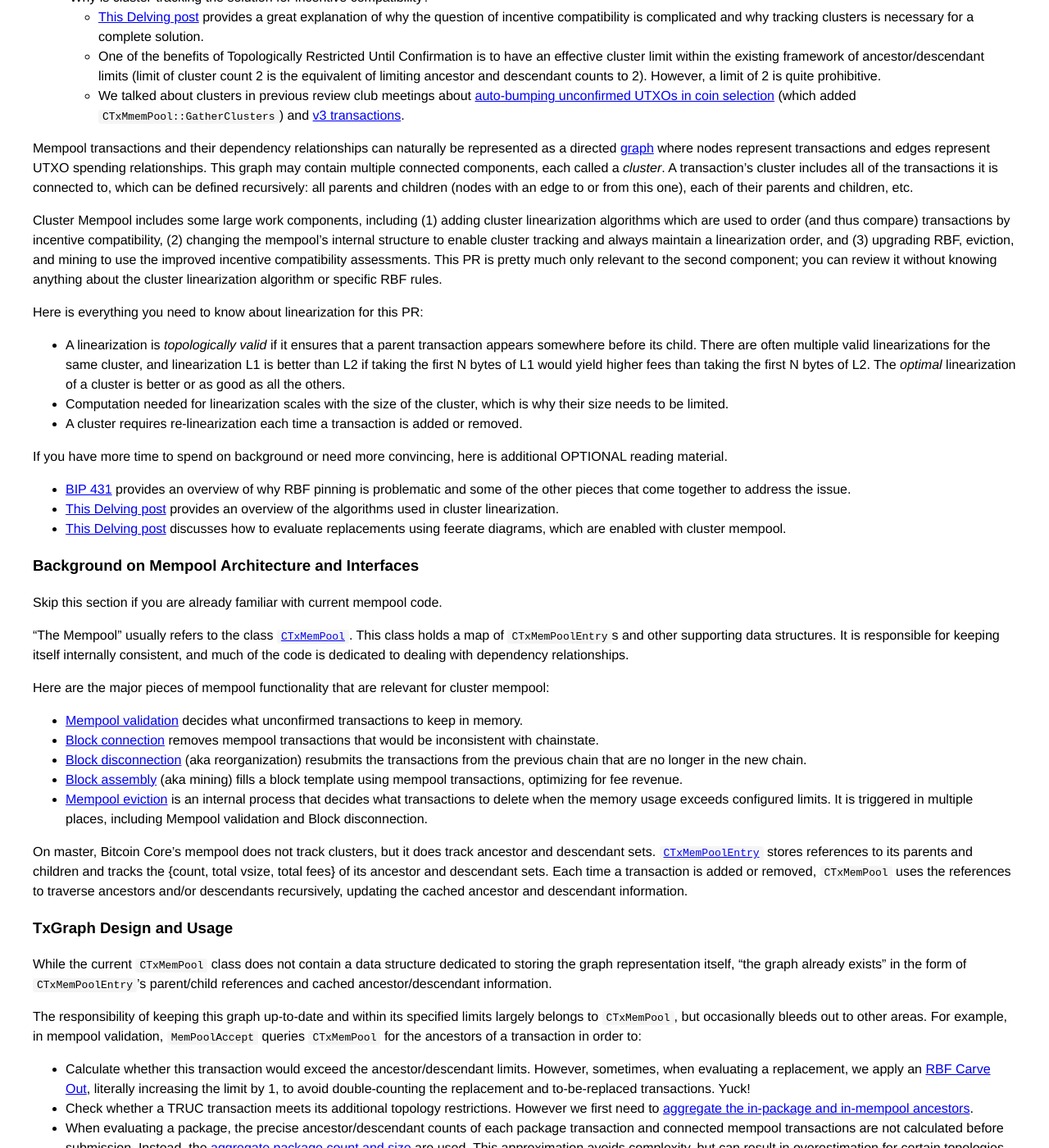
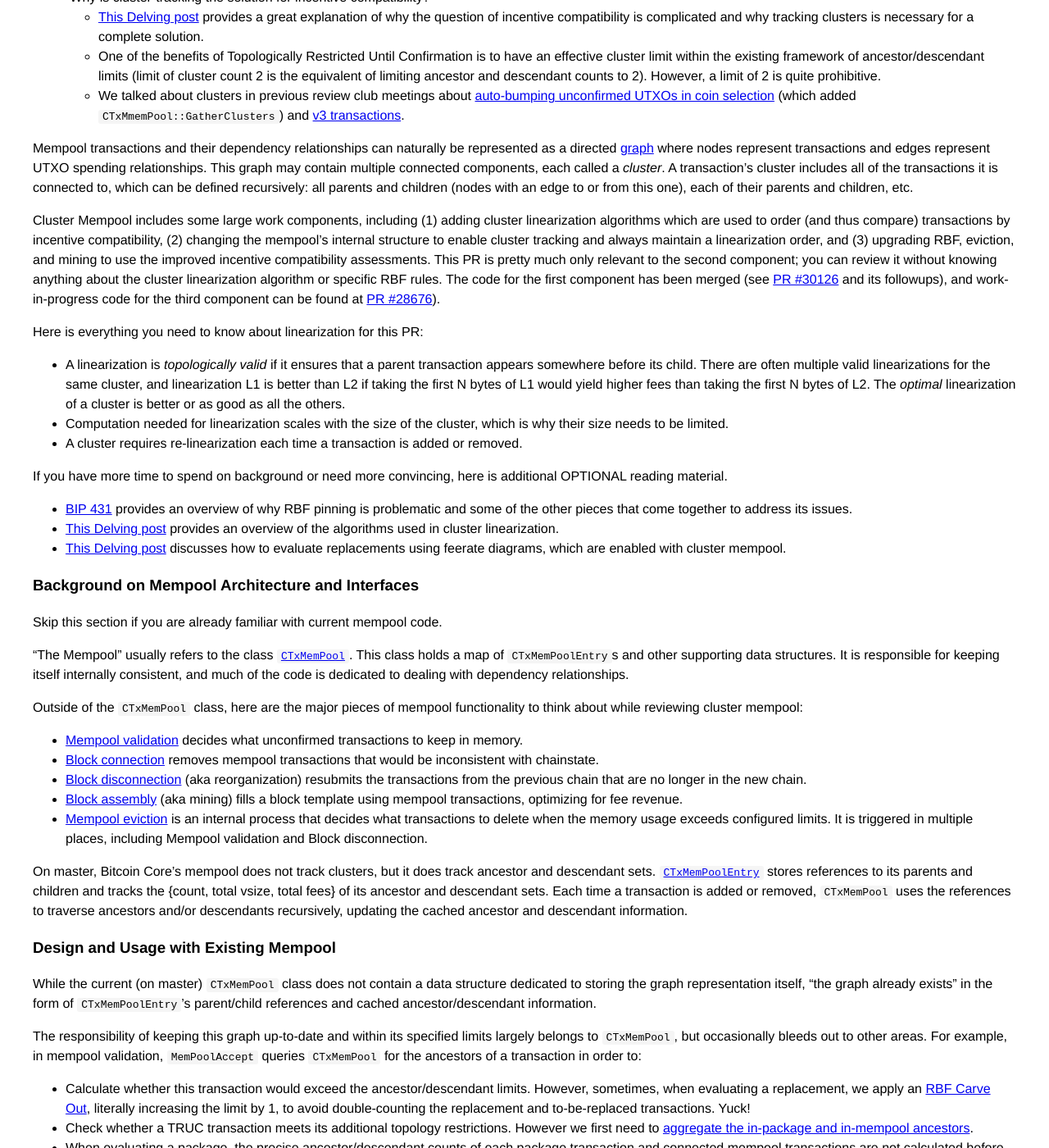
Before and after one commit to bitcoin-core-review-club/website, a Jekyll site: the page built from _posts/2025-02-05-#31363.md, in a window 1280 px wide and 1400 px high, scrolled down 731 px. Shown: the whole window at 82% size. Built offline with Jekyll 4.4.1, drawn with Linux system fonts in a browser that asks for light colours; some of the changed text lies outside the part shown.

Commit message:
address more comments

```diff
--- a/_posts/2025-02-05-#31363.md
+++ b/_posts/2025-02-05-#31363.md
@@ -50,7 +50,9 @@
 used to order (and thus compare) transactions by incentive compatibility, (2) changing the mempool's internal structure
 to enable cluster tracking and always maintain a linearization order, and (3) upgrading RBF, eviction, and mining to
 use the improved incentive compatibility assessments. This PR is pretty much only relevant to the second component; you
-can review it without knowing anything about the cluster linearization algorithm or specific RBF rules.
+can review it without knowing anything about the cluster linearization algorithm or specific RBF
+rules. The code for the first component has been merged (see [PR #30126](https://github.com/bitcoin/bitcoin/pull/30126)
+and its followups), and work-in-progress code for the third component can be found at [PR #28676](https://github.com/bitcoin/bitcoin/pull/28676)).
 
 Here is everything you need to know about linearization for this PR:
 
@@ -64,8 +66,8 @@
 If you have more time to spend on background or need more convincing, here is additional OPTIONAL reading material.
 
 - [BIP 431](https://github.com/bitcoin/bips/blob/master/bip-0431.mediawiki) provides an overview of why RBF pinning
-  is problematic and some of the other pieces that come together to address the issue.
-- [This Delving post](https://delvingbitcoin.org/t/cluster-mempool-definitions-theory/202) provides an overview of the
+  is problematic and some of the other pieces that come together to address its issues.
+- [This Delving post](https://delvingbitcoin.org/t/introduction-to-cluster-linearization/1032) provides an overview of the
   algorithms used in cluster linearization.
 - [This Delving post](https://delvingbitcoin.org/t/cluster-mempool-rbf-thoughts/156) discusses how to evaluate
   replacements using feerate diagrams, which are enabled with cluster mempool.
@@ -78,7 +80,9 @@
 This class holds a map of `CTxMemPoolEntry`s and other supporting data structures. It is responsible for keeping itself
 internally consistent, and much of the code is dedicated to dealing with dependency relationships.
 
-Here are the major pieces of mempool functionality that are relevant for cluster mempool:
+Outside of the `CTxMemPool` class, here are the major pieces of mempool functionality to think about
+while reviewing cluster mempool:
+
 - [Mempool validation](https://github.com/bitcoin/bitcoin/blob/8fa10edcd1706a1f0dc9d8c3adbc8efa3c7755bf/src/validation.cpp#L437-L1938)
 decides what unconfirmed transactions to keep in memory.
 - [Block connection](https://github.com/bitcoin/bitcoin/blob/8fa10edcd1706a1f0dc9d8c3adbc8efa3c7755bf/src/validation.cpp#L3237-L3240)
@@ -97,9 +101,9 @@
 descendant sets.  Each time a transaction is added or removed, `CTxMemPool` uses the references to traverse ancestors
 and/or descendants recursively, updating the cached ancestor and descendant information.
 
-### TxGraph Design and Usage
+### Design and Usage with Existing Mempool
 
-While the current `CTxMemPool` class does not contain a data structure dedicated to storing the graph representation
+While the current (on master) `CTxMemPool` class does not contain a data structure dedicated to storing the graph representation
 itself, "the graph already exists" in the form of `CTxMemPoolEntry`'s parent/child references and cached
 ancestor/descendant information.
 
@@ -126,10 +130,9 @@
 staged and later discarded or applied. Additionally, removals and additions are applied lazily, allowing them to be
 batched.
 
-- Do not get the `TxGraph` staging functions confused with the mempool changeset (`CTxMemPool::ChangeSet`), though they
-  are similar.
+### Design and Usage with TxGraph
 
-The rebased [cluster mempool implementation PR](https://github.com/bitcoin/bitcoin/pull/28676) shows usage of `TxGraph`
+In contrast, you can view the full [cluster mempool implementation PR](https://github.com/bitcoin/bitcoin/pull/28676) to see the usage of `TxGraph`
 and how these new functions are used in the surrounding logic:
 
 - [This commit](https://github.com/bitcoin-core-review-club/bitcoin/commit/f829febbb578a44c2a369ec307185eff9374e694)
@@ -190,17 +193,17 @@
 1. `ApplyRemovals`: Apply all of the queued removals.
 2. `SplitAll`: Split up clusters if they contain components that are no longer connected to each other.
 3. `GroupClusters`: Calculate what clusters would need to be merged if dependencies are applied. However, these changes are not yet applied.
-4. `ApplyDependencies`: Apply new dependencies.
-5. Re-linearize clusters.
+4. `ApplyDependencies`: Apply new dependencies and merge clusters as computed in the previous step.
+5. `Relinearize`: Relinearize clusters.
 
 Much of the work is done lazily. For example, calling `RemoveTransaction` does not actually mean its etry is deleted, just that
-the index has been added to `m_to_remove`. However, txgraph cannot answer a call to `Exists` without first calling `ApplyRemovals`.
+the index has been added to `m_to_remove`. However, `TxGraph` cannot answer a call to `Exists` without first calling `ApplyRemovals`.
 
 An **Oversized** `TxGraph` is one that has at least one cluster that violates the cluster count or size limits.
 - A `TxGraph` only knows if it is oversized after it has completed steps 1-3.
 - When a `TxGraph` is oversized, mutation functions (like `RemoveTransaction` and `AddDependency`) and
-  `GetIndividualFeerate` can still be called, but inspection functions like `` are unavailable because we won't
-linearize clusters that are oversized.
+  `GetIndividualFeerate` can still be called, but inspection functions like `GetChunkFeerate` are unavailable because we won't
+merge or linearize clusters that are oversized. (`GetChunkFeerate` becomes `GetMainChunkFeerate` in a later commit).
 - Additionally, step 4 will not proceed if the txgraph is oversized; step 5 is thus also impossible.
 
 The `GroupClusters` function implements [union-find](https://en.wikipedia.org/wiki/Disjoint-set_data_structure), a
@@ -255,11 +258,14 @@
 
 1. Why is `AddTransaction` annotated with `[[nodiscard]]`?
 
-1. After calling `TxGraph::RemoveTransaction`, is the transaction removed transaction?
+1. After calling `TxGraph::RemoveTransaction`, has the transaction been removed from `m_entries`?
 
 1. Why can't `ApplyDependencies` continue if the txgraph is oversized?
 
 1. Why isn't `Exists` a `const` function like one would expect?
+
+1. For the `QualityLevel`s `NEEDS_REALINEARIZE`, ACCEPTABLE`, and `OPTIMAL`, what can / can't you do with a
+   cluster that is linearized to that quality?
 
 <!-- Staging Support -->
 
```
Also changed, not shown: other parts of _posts/2025-02-05-#31363.md (+2 -2 lines).
